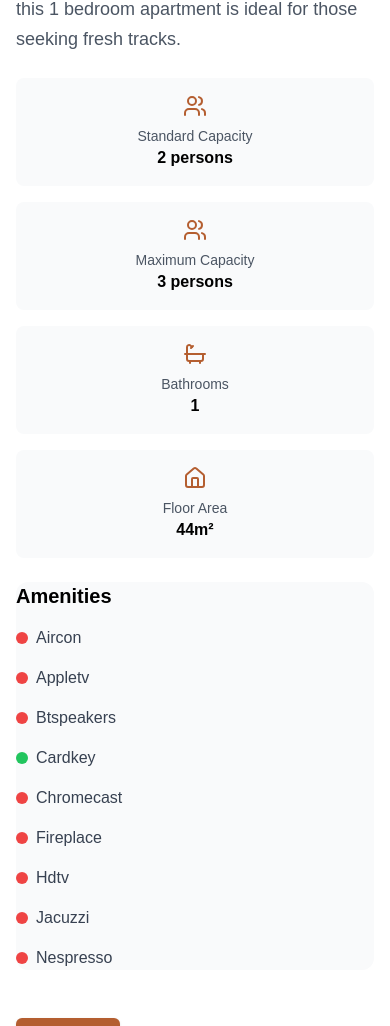
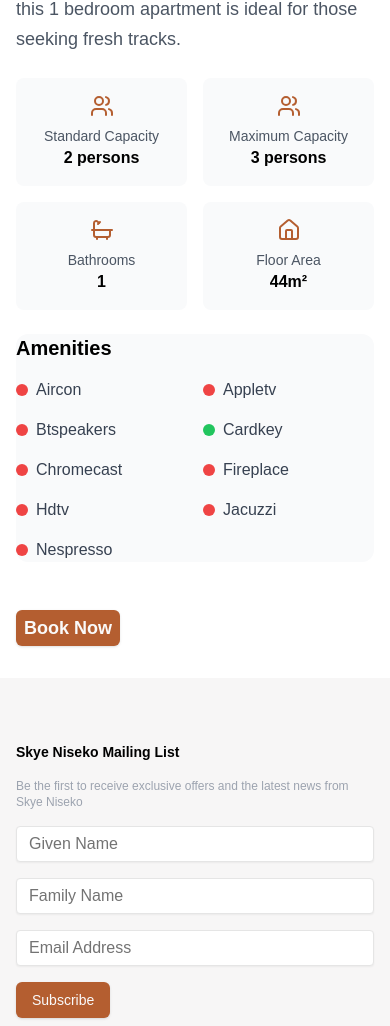
Before and after one commit to Moemen12/skye-niseko, a Next.js app: page /property/13cb4b73464f678934ca in a window 390 px wide. Shown: the part 488-1514 px from the top of the page. Built offline with nearby package versions, Linux system fonts and the light colour scheme; a web font is replaced by a local one.

Commit message:
htm project

```diff
--- a/app/(root)/property/[id]/page.tsx
+++ b/app/(root)/property/[id]/page.tsx
@@ -50,7 +50,7 @@ const Property: NextPage = (): JSX.Element => {
             </p>
           </div>
 
-          <div className="grid grid-cols-1 sm:grid-cols-2 md:grid-cols-4 gap-4">
+          <div className="grid nano:grid-cols-1 xs:grid-cols-2 md:grid-cols-4 gap-4">
             <div className="bg-gray-50 p-4 rounded-lg text-center">
               <Users className="w-6 h-6 mx-auto mb-2 text-[#b45e30]" />
               <p className="text-sm text-gray-600">Standard Capacity</p>
@@ -75,7 +75,7 @@ const Property: NextPage = (): JSX.Element => {
 
           <div className="bg-gray-50 nano:p-0 sm:p-6 rounded-xl">
             <h3 className="text-xl font-semibold mb-4">Amenities</h3>
-            <div className="grid nano:grid-cols-1 sm:grid-cols-2 md:grid-cols-3 gap-4">
+            <div className="grid nano:grid-cols-1 xs:grid-cols-2 md:grid-cols-3 gap-4">
               {Object.entries(property.amenities).map(([key, value]) => (
                 <div
                   key={key}
--- a/tailwind.config.ts
+++ b/tailwind.config.ts
@@ -21,6 +21,7 @@ const config: Config = {
       },
       screens: {
         nano: "0px",
+        xs: "250px",
       },
     },
   },
```
